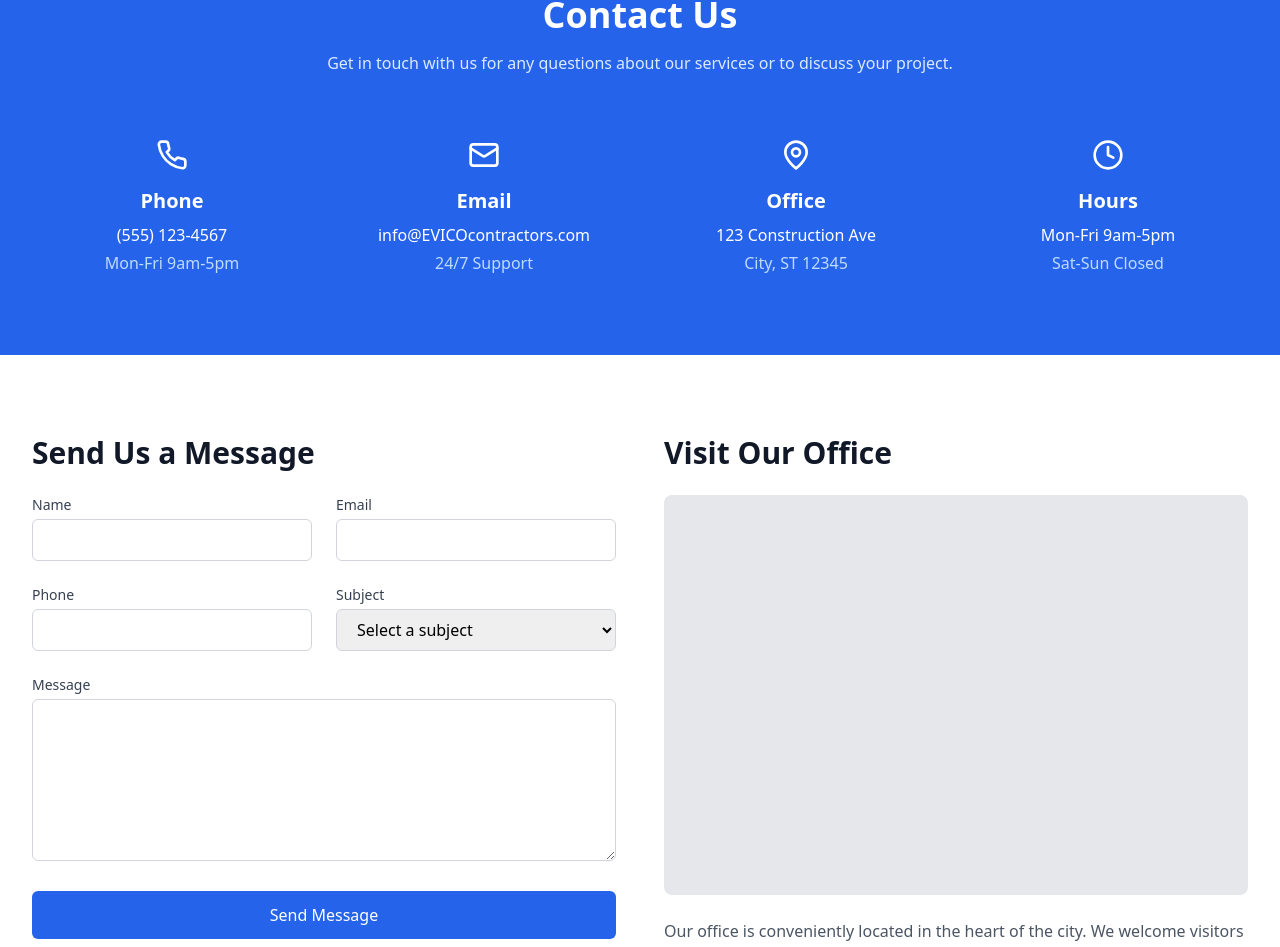
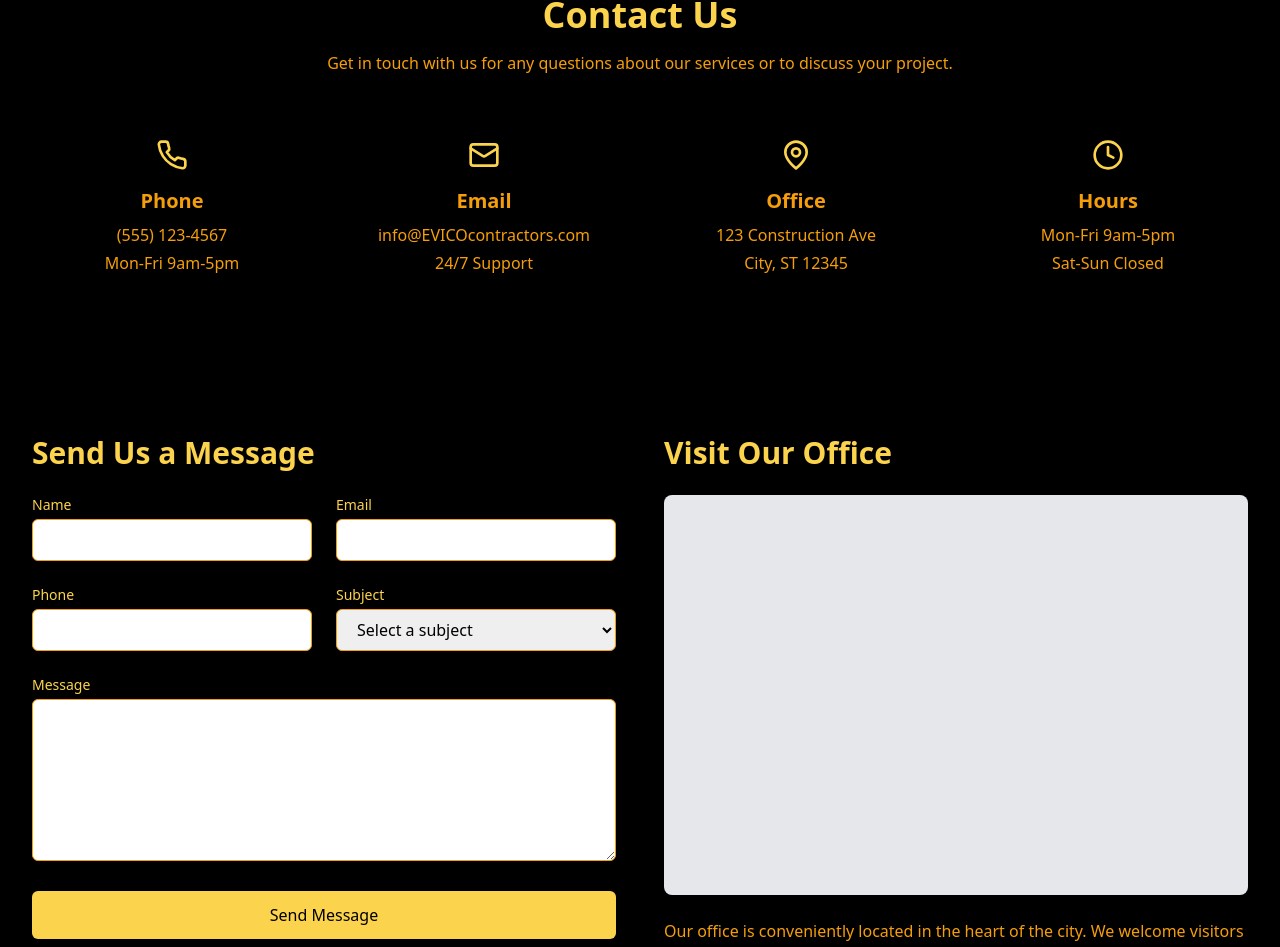
Before and after one commit to FadyZareef2006/project, a React (Vite) app: page /contact in a window 1280 px wide. Shown: the part 149-1096 px from the top of the page. Built offline with nearby package versions, Linux system fonts and the light colour scheme.

Commit message:
coloring done for all pages

```diff
--- a/src/pages/Contact.tsx
+++ b/src/pages/Contact.tsx
@@ -26,11 +26,11 @@ export default function Contact() {
   return (
     <div className="pt-16">
       {/* Contact Info Section */}
-      <section className="bg-blue-600 py-20">
+      <section className="bg-black py-20">
         <div className="max-w-7xl mx-auto px-4 sm:px-6 lg:px-8">
           <div className="text-center mb-16">
-            <h1 className="text-4xl font-bold text-white mb-4">Contact Us</h1>
-            <p className="text-blue-100 max-w-2xl mx-auto">
+            <h1 className="text-4xl font-bold text-amber-300 mb-4">Contact Us</h1>
+            <p className="text-amber-500 max-w-2xl mx-auto">
               Get in touch with us for any questions about our services or to discuss your project.
             </p>
           </div>
@@ -38,35 +38,35 @@ export default function Contact() {
           <div className="grid grid-cols-1 md:grid-cols-4 gap-8">
             {[
               {
-                icon: <Phone className="h-8 w-8 text-white" />,
+                icon: <Phone className="h-8 w-8 text-amber-300" />,
                 title: 'Phone',
                 info: '(555) 123-4567',
                 subInfo: 'Mon-Fri 9am-5pm'
               },
               {
-                icon: <Mail className="h-8 w-8 text-white" />,
+                icon: <Mail className="h-8 w-8 text-amber-300" />,
                 title: 'Email',
                 info: 'info@EVICOcontractors.com',
                 subInfo: '24/7 Support'
               },
               {
-                icon: <MapPin className="h-8 w-8 text-white" />,
+                icon: <MapPin className="h-8 w-8 text-amber-300" />,
                 title: 'Office',
                 info: '123 Construction Ave',
                 subInfo: 'City, ST 12345'
               },
               {
-                icon: <Clock className="h-8 w-8 text-white" />,
+                icon: <Clock className="h-8 w-8 text-amber-300" />,
                 title: 'Hours',
                 info: 'Mon-Fri 9am-5pm',
                 subInfo: 'Sat-Sun Closed'
               }
             ].map((item, index) => (
-              <div key={index} className="text-center text-white">
+              <div key={index} className="text-center text-amber-500">
                 <div className="flex justify-center mb-4">{item.icon}</div>
                 <h3 className="text-xl font-semibold mb-2">{item.title}</h3>
                 <p className="mb-1">{item.info}</p>
-                <p className="text-blue-200">{item.subInfo}</p>
+                <p className="text-amber-500">{item.subInfo}</p>
               </div>
             ))}
           </div>
@@ -74,15 +74,15 @@ export default function Contact() {
       </section>
 
       {/* Contact Form Section */}
-      <section className="py-20">
+      <section className="bg-black py-20">
         <div className="max-w-7xl mx-auto px-4 sm:px-6 lg:px-8">
           <div className="grid grid-cols-1 md:grid-cols-2 gap-12">
             <div>
-              <h2 className="text-3xl font-bold text-gray-900 mb-6">Send Us a Message</h2>
+              <h2 className="text-3xl font-bold text-amber-300 mb-6">Send Us a Message</h2>
               <form onSubmit={handleSubmit} className="space-y-6">
                 <div className="grid grid-cols-1 md:grid-cols-2 gap-6">
                   <div>
-                    <label htmlFor="name" className="block text-sm font-medium text-gray-700 mb-1">
+                    <label htmlFor="name" className="block text-sm font-medium text-amber-300 mb-1">
                       Name
                     </label>
                     <input
@@ -92,11 +92,11 @@ export default function Contact() {
                       value={formData.name}
                       onChange={handleChange}
                       required
-                      className="w-full px-4 py-2 border border-gray-300 rounded-md focus:ring-blue-500 focus:border-blue-500"
+                      className="w-full px-4 py-2 border border-amber-500 rounded-md focus:ring-amber-500 focus:border-amber-500"
                     />
                   </div>
                   <div>
-                    <label htmlFor="email" className="block text-sm font-medium text-gray-700 mb-1">
+                    <label htmlFor="email" className="block text-sm font-medium text-amber-300 mb-1">
                       Email
                     </label>
                     <input
@@ -106,14 +106,14 @@ export default function Contact() {
                       value={formData.email}
                       onChange={handleChange}
                       required
-                      className="w-full px-4 py-2 border border-gray-300 rounded-md focus:ring-blue-500 focus:border-blue-500"
+                      className="w-full px-4 py-2 border border-amber-500 rounded-md focus:ring-amber-500 focus:border-amber-500"
                     />
                   </div>
                 </div>
 
                 <div className="grid grid-cols-1 md:grid-cols-2 gap-6">
                   <div>
-                    <label htmlFor="phone" className="block text-sm font-medium text-gray-700 mb-1">
+                    <label htmlFor="phone" className="block text-sm font-medium text-amber-300 mb-1">
                       Phone
                     </label>
                     <input
@@ -122,11 +122,11 @@ export default function Contact() {
                       name="phone"
                       value={formData.phone}
                       onChange={handleChange}
-                      className="w-full px-4 py-2 border border-gray-300 rounded-md focus:ring-blue-500 focus:border-blue-500"
+                      className="w-full px-4 py-2 border border-amber-500 rounded-md focus:ring-amber-500 focus:border-amber-500"
                     />
                   </div>
                   <div>
-                    <label htmlFor="subject" className="block text-sm font-medium text-gray-700 mb-1">
+                    <label htmlFor="subject" className="block text-sm font-medium text-amber-300 mb-1">
                       Subject
                     </label>
                     <select
@@ -135,7 +135,7 @@ export default function Contact() {
                       value={formData.subject}
                       onChange={handleChange}
                       required
-                      className="w-full px-4 py-2 border border-gray-300 rounded-md focus:ring-blue-500 focus:border-blue-500"
+                      className="w-full px-4 py-2 border border-amber-500 rounded-md focus:ring-amber-500 focus:border-amber-500"
                     >
                       <option value="">Select a subject</option>
                       <option value="quote">Request a Quote</option>
@@ -147,7 +147,7 @@ export default function Contact() {
                 </div>
 
                 <div>
-                  <label htmlFor="message" className="block text-sm font-medium text-gray-700 mb-1">
+                  <label htmlFor="message" className="block text-sm font-medium text-amber-300 mb-1">
                     Message
                   </label>
                   <textarea
@@ -157,13 +157,13 @@ export default function Contact() {
                     onChange={handleChange}
                     required
                     rows={6}
-                    className="w-full px-4 py-2 border border-gray-300 rounded-md focus:ring-blue-500 focus:border-blue-500"
+                    className="w-full px-4 py-2 border border-amber-500 rounded-md focus:ring-amber-500 focus:border-amber-500"
                   ></textarea>
                 </div>
 
                 <button
                   type="submit"
-                  className="w-full bg-blue-600 text-white px-6 py-3 rounded-md hover:bg-blue-700 transition-colors"
+                  className="w-full bg-amber-300 text-black px-6 py-3 rounded-md hover:bg-amber-500 transition-colors"
                 >
                   Send Message
                 </button>
@@ -171,16 +171,16 @@ export default function Contact() {
             </div>
 
             <div>
-              <h2 className="text-3xl font-bold text-gray-900 mb-6">Visit Our Office</h2>
+              <h2 className="text-3xl font-bold text-amber-300 mb-6">Visit Our Office</h2>
               <div className="aspect-w-16 aspect-h-9 mb-6">
                 {/* Replace with actual map implementation */}
                 <div className="w-full h-[400px] bg-gray-200 rounded-lg"></div>
               </div>
               <div className="prose max-w-none">
-                <p className="text-gray-600">
+                <p className="text-amber-500">
                   Our office is conveniently located in the heart of the city. We welcome visitors during our business hours and are happy to discuss your construction needs in person.
                 </p>
-                <p className="text-gray-600 mt-4">
+                <p className="text-amber-500 mt-4">
                   If you prefer to schedule an appointment, please call us or use the contact form to request a meeting time.
                 </p>
               </div>
--- a/src/pages/Projects.tsx
+++ b/src/pages/Projects.tsx
@@ -6,25 +6,25 @@ export default function Projects() {
   return (
     <div className="pt-16">
       {/* Hero Section */}
-      <section className="bg-blue-600 py-20">
+      <section className="bg-black py-20">
         <div className="max-w-7xl mx-auto px-4 sm:px-6 lg:px-8 text-center">
-          <h1 className="text-4xl font-bold text-white mb-4">Our Projects</h1>
-          <p className="text-blue-100 max-w-2xl mx-auto">
+          <h1 className="text-4xl font-bold text-amber-300 mb-4">Our Projects</h1>
+          <p className="text-amber-500 max-w-2xl mx-auto">
             Explore our portfolio of successful projects across various sectors.
           </p>
         </div>
       </section>
 
       {/* Projects Grid */}
-      <section className="py-20">
+      <section className="bg-black py-20">
         <div className="max-w-7xl mx-auto px-4 sm:px-6 lg:px-8">
           <div className="grid grid-cols-1 md:grid-cols-2 lg:grid-cols-3 gap-8">
             {projects.map((project, index) => (
-              <div key={index} className="bg-white rounded-lg overflow-hidden shadow-lg hover:shadow-xl transition-shadow">
+              <div key={index} className="bg-amber-300 rounded-lg overflow-hidden shadow-lg hover:shadow-xl transition-shadow">
                 <ProjectGallery images={project.images} />
                 <div className="p-6">
                   <div className="mb-4">
-                    <span className="bg-blue-600 text-white px-3 py-1 rounded-full text-sm">
+                    <span className="bg-amber-500 text-white px-3 py-1 rounded-full text-sm">
                       {project.category}
                     </span>
                   </div>
@@ -33,7 +33,7 @@ export default function Projects() {
                   <div className="space-y-2">
                     {project.details.map((detail, detailIndex) => (
                       <div key={detailIndex} className="flex items-center text-gray-700">
-                        <span className="w-2 h-2 bg-blue-600 rounded-full mr-2"></span>
+                        <span className="w-2 h-2 bg-amber-500 rounded-full mr-2"></span>
                         {detail}
                       </div>
                     ))}
@@ -46,7 +46,7 @@ export default function Projects() {
       </section>
 
       {/* Stats Section */}
-      <section className="bg-gray-50 py-20">
+      <section className="bg-black py-20">
         <div className="max-w-7xl mx-auto px-4 sm:px-6 lg:px-8">
           <div className="grid grid-cols-1 md:grid-cols-4 gap-8 text-center">
             {[
@@ -56,8 +56,8 @@ export default function Projects() {
               { number: '98%', label: 'Client Satisfaction' }
             ].map((stat, index) => (
               <div key={index}>
-                <div className="text-3xl font-bold text-blue-600 mb-2">{stat.number}</div>
-                <div className="text-gray-600">{stat.label}</div>
+                <div className="text-3xl font-bold text-amber-300 mb-2">{stat.number}</div>
+                <div className="text-amber-500">{stat.label}</div>
               </div>
             ))}
           </div>
```
Also changed, not shown: src/pages/About.tsx (+21 -21 lines), src/pages/Quote.tsx (+19 -19 lines), src/pages/Services.tsx (+17 -17 lines).
